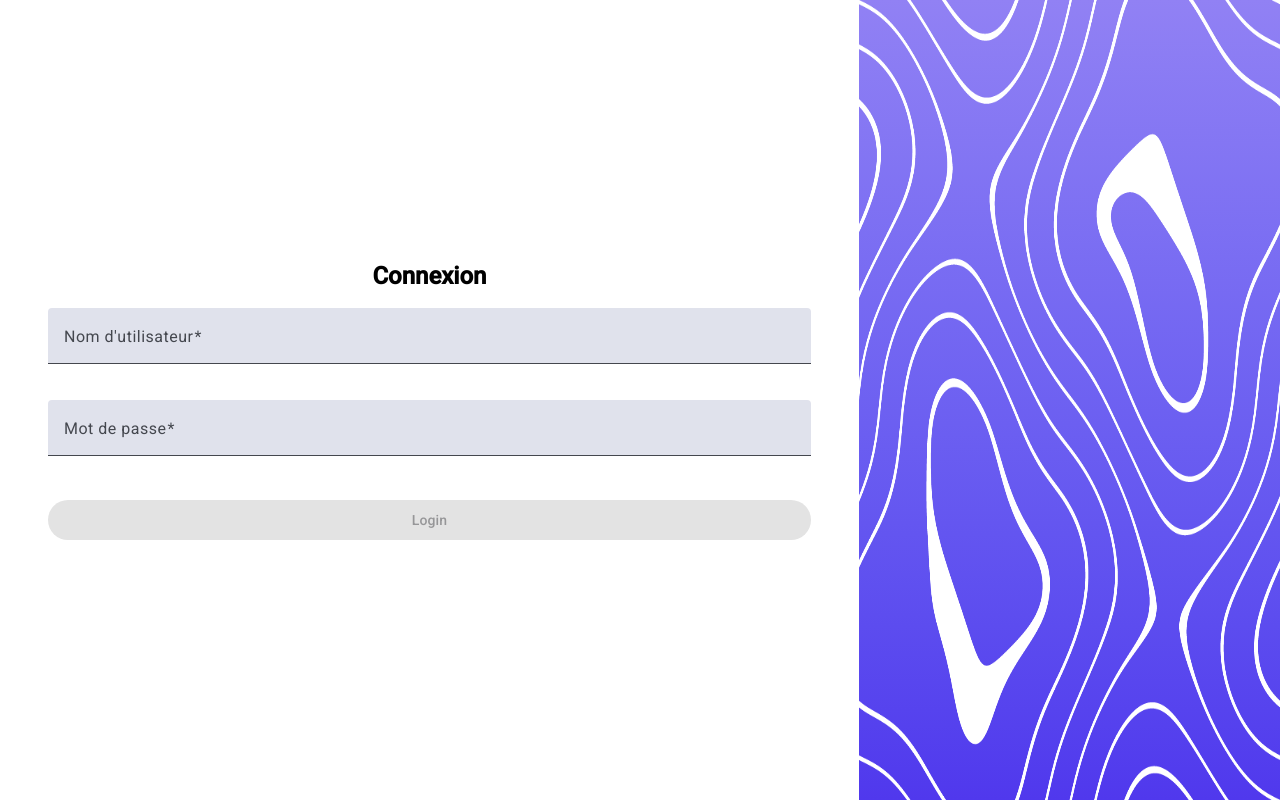
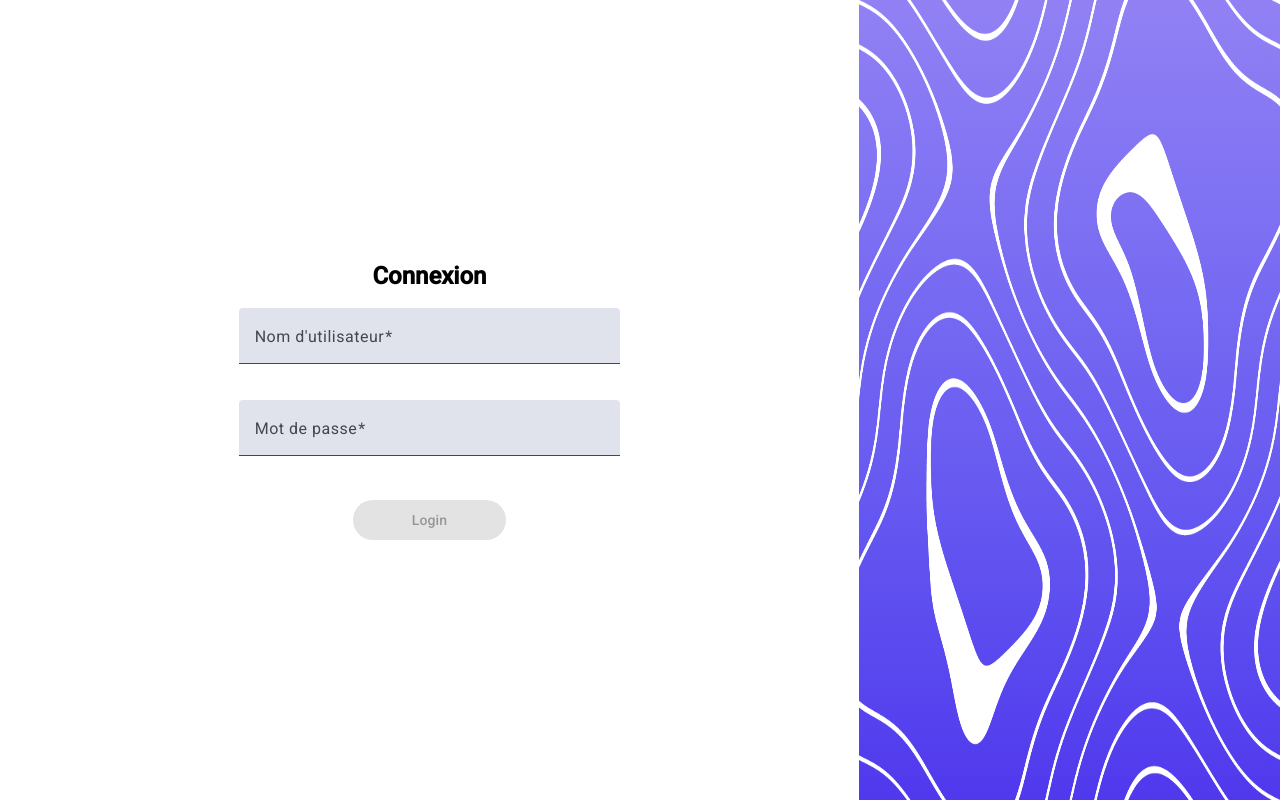
Before and after one commit to maudelinDS/Module322, an Angular app: page /login in a window 1280 px wide. Built offline with nearby package versions, Linux system fonts and the light colour scheme.

Commit message:
update design

```diff
--- a/src/app/Pages/Login/login.component.html
+++ b/src/app/Pages/Login/login.component.html
@@ -6,13 +6,13 @@
 
   <div class="h-full flex flex-row w-full p-6  bg-white bg-opacity-90">
     <!-- Formulaire à gauche -->
-    <div class=" flex flex-col w-full h-full p-6">
+    <div class=" flex flex-col items-center w-full h-full p-6">
       <mat-card-title class="text-2xl font-bold text-center mb-4">Connexion</mat-card-title>
-      <form [formGroup]="loginForm" (ngSubmit)="onSubmit()" class="w-full h-full">
-        <div class="mb-4">
+      <form [formGroup]="loginForm" (ngSubmit)="onSubmit()" class="w-full md:w-1/2 flex flex-col justify-center items-center h-full">
+        <div class="mb-4 w-full">
           <mat-form-field appearance="fill" class="w-full">
             <mat-label>Nom d'utilisateur</mat-label>
-            <input matInput formControlName="username" type="username" class="p-2 border rounded"/>
+            <input matInput formControlName="username" autocomplete="username" type="text" class="p-2 border rounded"/>
             <mat-error *ngIf="loginForm.get('username')?.hasError('required')">
               Le nom d'utilisateur est requis
             </mat-error>
@@ -22,10 +22,10 @@
           </mat-form-field>
         </div>
 
-        <div class="mb-6">
+        <div class="mb-6 w-full">
           <mat-form-field appearance="fill" class="w-full">
             <mat-label>Mot de passe</mat-label>
-            <input matInput formControlName="password" type="password" class="p-2 border rounded"/>
+            <input matInput formControlName="password" autocomplete="current-password" type="password" class="p-2 border rounded"/>
             <mat-error *ngIf="loginForm.get('password')?.hasError('required')">
               Le mot de passe est requis
             </mat-error>
@@ -37,7 +37,7 @@
 
         <button mat-raised-button color="primary" type="submit"
                 [disabled]="loginForm.invalid"
-                class="w-full py-2 rounded bg-blue-600 hover:bg-blue-700 text-white font-semibold">
+                class="w-[40%] py-2 rounded bg-blue-600 hover:bg-blue-700 text-white font-semibold">
           Login
         </button>
         <div *ngIf="errorMsg" class="text-red-600 mt-2">{{ errorMsg }}</div>
--- a/src/app/Pages/Login/login.component.ts
+++ b/src/app/Pages/Login/login.component.ts
@@ -1,11 +1,11 @@
-import {Component} from '@angular/core';
+import {Component, OnInit} from '@angular/core';
 import {FormBuilder, Validators, ReactiveFormsModule, FormGroup} from '@angular/forms';
 import {Router} from '@angular/router';
 import {MatCardModule} from '@angular/material/card';
 import {MatFormFieldModule} from '@angular/material/form-field';
 import {MatInputModule} from '@angular/material/input';
 import {MatButtonModule} from '@angular/material/button';
-import {NgIf} from '@angular/common';
+import {NgIf, NgOptimizedImage} from '@angular/common';
 import {AuthService} from '../../services/auth/auth.service';
 
 @Component({
@@ -17,13 +17,14 @@ import {AuthService} from '../../services/auth/auth.service';
     MatFormFieldModule,
     MatInputModule,
     MatButtonModule,
-    NgIf
+    NgIf,
+    NgOptimizedImage
   ],
   templateUrl: './login.component.html',
   styleUrls: ['./login.component.css']
 })
-export class LoginComponent {
-  loginForm: FormGroup;
+export class LoginComponent implements OnInit{
+  loginForm!: FormGroup;
   errorMsg: string | undefined;
 
   constructor(
@@ -31,14 +32,16 @@ export class LoginComponent {
     private router: Router,
     private authService: AuthService
   ) {
-    this
-      .loginForm = this.fb.group({
-      username: ['', [Validators.required]],
-      password: ['', [Validators.required, Validators.minLength(6)]]
-    });
+
 
   }
-
+ngOnInit() {
+  this
+    .loginForm = this.fb.group({
+    username: ['', [Validators.required]],
+    password: ['', [Validators.required, Validators.minLength(6)]]
+  });
+}
 
   onSubmit() {
     if (this.loginForm.valid) {
--- /dev/null
+++ b/src/app/Pages/not-found/not-found.component.html
@@ -0,0 +1,14 @@
+<div class="flex flex-col items-center justify-center h-screen bg-gray-50 p-4 text-center">
+  <div class="max-w-sm w-full p-6   ">
+    <div class="flex flex-col items-center gap-4">
+      <h1 class="text-4xl font-bold">404</h1>
+      <p class="text-gray-700">
+        Oups ! Cette page  n’existe pas.
+      </p>
+      <button mat-raised-button color="primary" (click)="goHome()">
+        <mat-icon>home</mat-icon>
+        Retour à l’accueil
+      </button>
+    </div>
+  </div>
+</div>
--- /dev/null
+++ b/src/app/Pages/not-found/not-found.component.ts
@@ -0,0 +1,23 @@
+import { Component } from '@angular/core';
+import {MatCard} from '@angular/material/card';
+import {MatIcon} from '@angular/material/icon';
+import {MatButton} from '@angular/material/button';
+import {Router} from '@angular/router';
+
+@Component({
+  selector: 'app-not-found',
+  imports: [
+    MatCard,
+    MatIcon,
+    MatButton,
+  ],
+  templateUrl: './not-found.component.html',
+  styleUrl: './not-found.component.css'
+})
+export class NotFoundComponent {
+  constructor(private router: Router) {}
+
+  goHome() {
+    this.router.navigate(['/']);
+  }
+}
--- a/src/app/app.routes.ts
+++ b/src/app/app.routes.ts
@@ -3,6 +3,7 @@ import {LoginComponent} from './Pages/Login/login.component';
 import {AcceuilComponent} from './Pages/acceuil/acceuil.component';
 import {AccountComponent} from './Pages/account/account.component';
 import {FavorisComponent} from './Pages/favoris/favoris.component';
+import {NotFoundComponent} from './Pages/not-found/not-found.component';
 
 export const routes: Routes = [
   {path: 'explore', component: AcceuilComponent},
@@ -10,5 +11,5 @@ export const routes: Routes = [
   {path: 'account', component: AccountComponent},
   {path: 'login', component: LoginComponent},
   {path: '', redirectTo: 'login', pathMatch: 'full'},
-  {path: '**', redirectTo: 'login'}
+  {path: '**', component: NotFoundComponent}
 ];
--- a/src/app/composants/sidebar/sidebar.component.html
+++ b/src/app/composants/sidebar/sidebar.component.html
@@ -42,11 +42,10 @@
     </a>
 
 
-<!--    &lt;!&ndash; Déconnexion &ndash;&gt;
     <a (click)="logout()"
-       class="p-2 rounded-full bg-red-600 hover:bg-red-700 text-center text-white cursor-pointer md:mt-auto">
+       class="p-2 rounded-full md:w-full bg-red-600 hover:bg-red-700 text-center text-white cursor-pointer md:mt-auto">
       Déconnexion
-    </a>-->
+    </a>
   </nav>
 
   <!-- Bouton d’ouverture (uniquement mobile) -->
```
Also changed, not shown: src/app/Pages/not-found/not-found.component.css (added), 1 other file (tests, documents, lock files or other folders).
